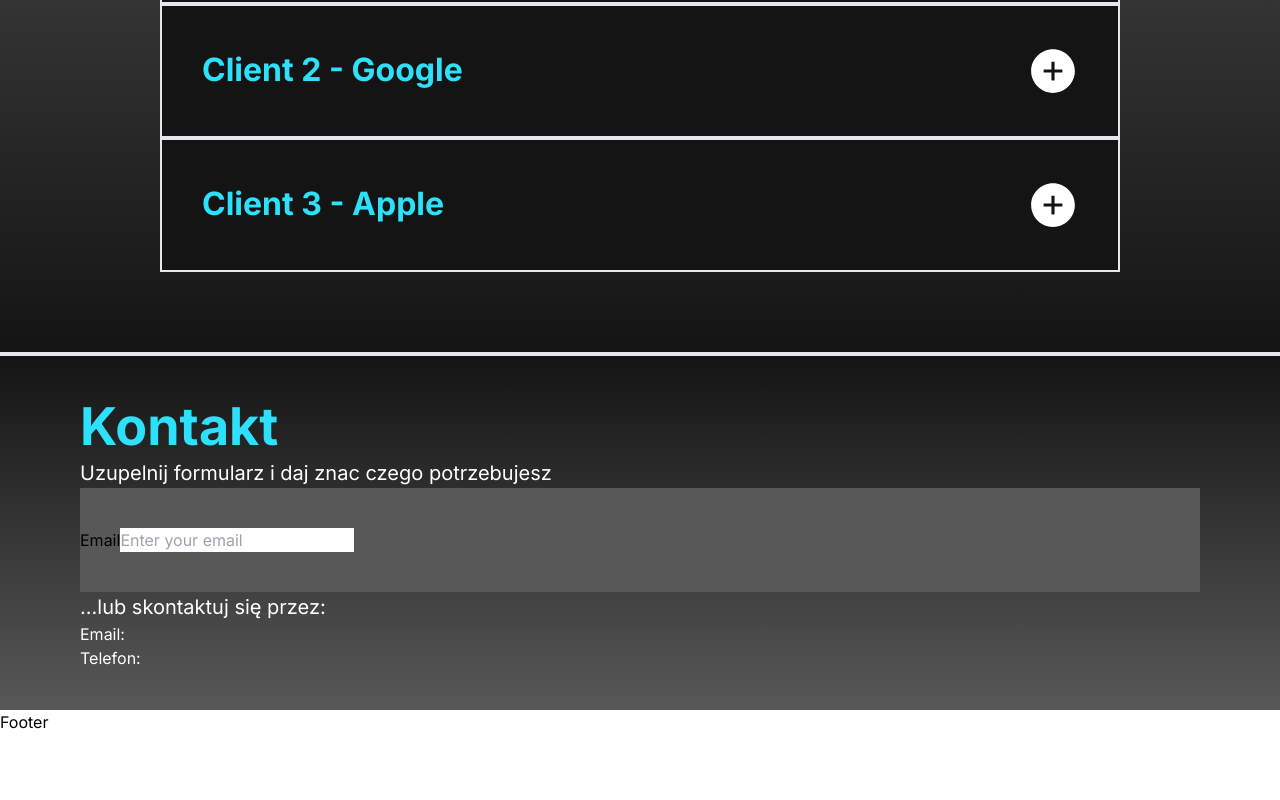
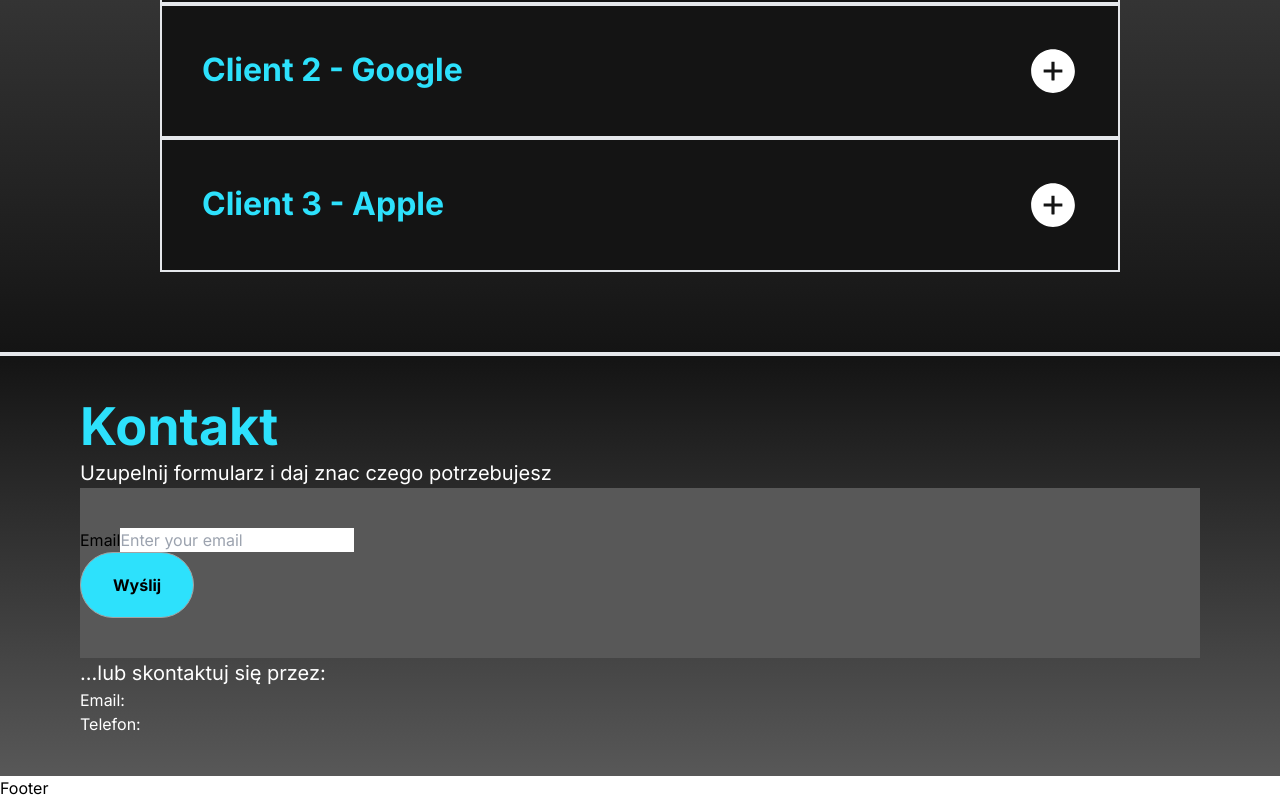
Before and after one commit to MateuszKuruc/marketing-portfolio, a Next.js app in the folder marketing-portfolio/: page / in a window 1280 px wide. Shown: the part 1447-2247 px from the top of the page. Before the commit the page ends 2181 px from the top, so only its background shows below. Built offline with nearby package versions, Linux system fonts and the light colour scheme.

Commit message:
adjust button type and add submit button to form component

```diff
--- a/marketing-portfolio/src/app/globals.css
+++ b/marketing-portfolio/src/app/globals.css
@@ -30,6 +30,10 @@ body {
   .btn_dark_green_outline {
     @apply border-gray-20 bg-green-90 px-8 py-5 text-white;
   } */
+
+  .btn_submit {
+    @apply border-gray-20 bg-blue-50 px-8 py-5;
+  }
 
   .ReactCollapse--collapse {
     transition: height 500ms;
--- a/marketing-portfolio/src/components/Form.tsx
+++ b/marketing-portfolio/src/components/Form.tsx
@@ -1,6 +1,7 @@
 "use client";
 import { useFormik } from "formik";
 import React from "react";
+import Button from "./Button";
 
 const Form = () => {
   const handleSubmit = (values, actions) => {
@@ -17,12 +18,14 @@ const Form = () => {
     <form className="bg-gray-50 py-10" onSubmit={formik.handleSubmit}>
       <label htmlFor="email">Email</label>
       <input
-        value={formik.values.email}
-        onChange={formik.handleChange}
         id="email"
         type="email"
         placeholder="Enter your email"
+        value={formik.values.email}
+        onChange={formik.handleChange}
+        onBlur={formik.handleBlur}
       />
+      <Button type="submit" title="Wyślij" variant="btn_submit" />
     </form>
   );
 };
```
Also changed, not shown: marketing-portfolio/types.ts (+5 -5 lines).
